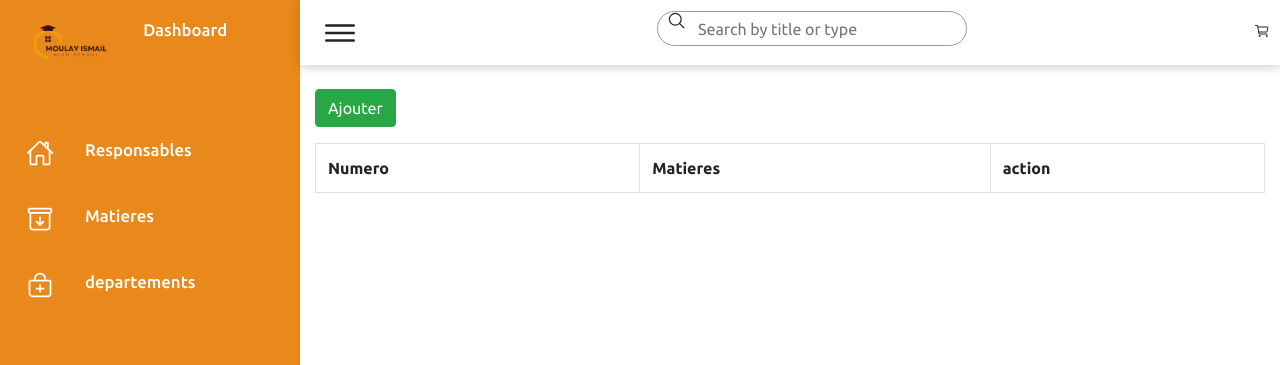
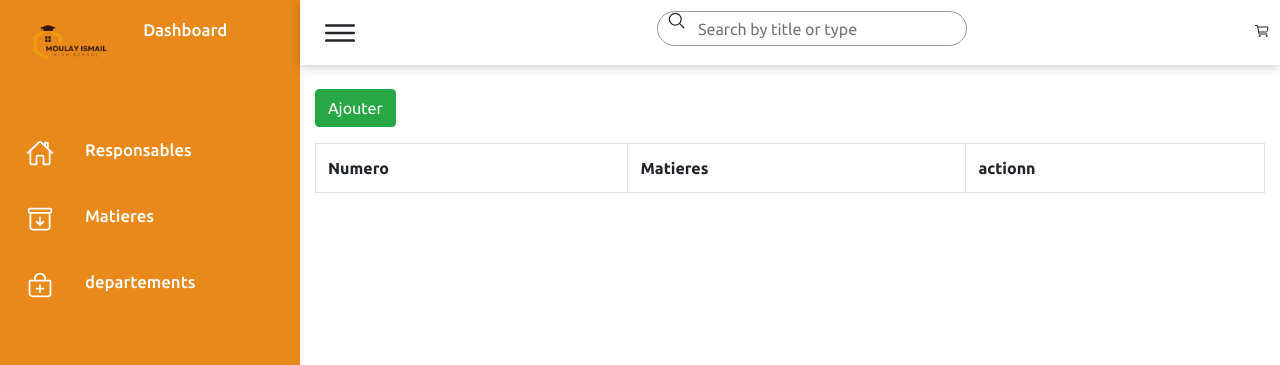
Before and after one commit to mohamed-elharchi/stage_m_y, a Laravel app: template resources/views/dashboard/director_dashboard/indexDepartement.blade.php in a window 1280 px wide. Shown: the top 365 px of the page. Run offline with Laravel 9, Linux system fonts and the light colour scheme; the template is opened without the code that fills it, so the values that code supplies are empty.

Commit message:
last msg

```diff
--- a/resources/views/dashboard/director_dashboard/indexDepartement.blade.php
+++ b/resources/views/dashboard/director_dashboard/indexDepartement.blade.php
@@ -33,7 +33,7 @@
         <tr>
             <th>Numero</th>
             <th>Matieres</th>
-            <th>action</th>
+            <th>actionn</th>
         </tr>
         @foreach ($departements as $index => $departement)
             <tr>
```
